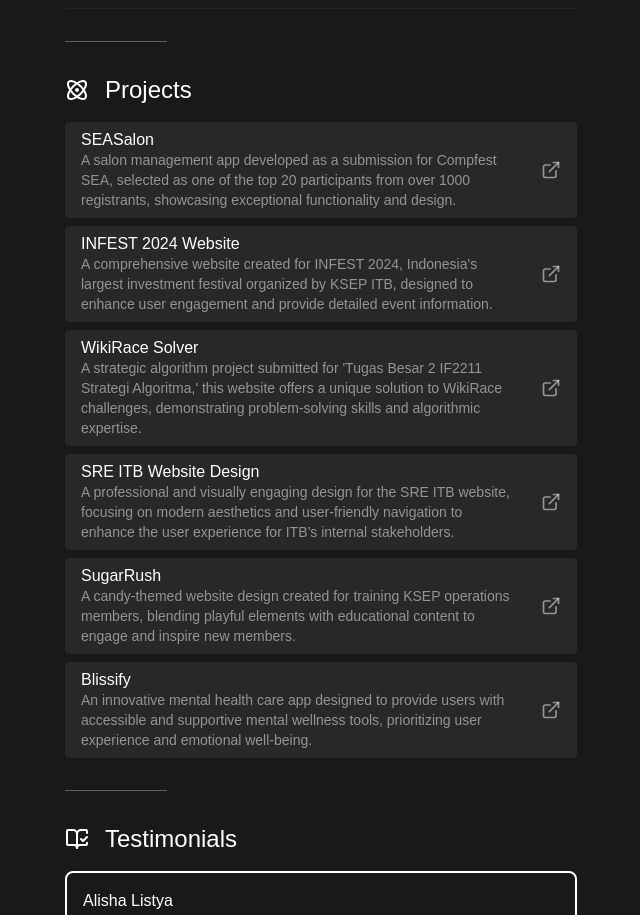
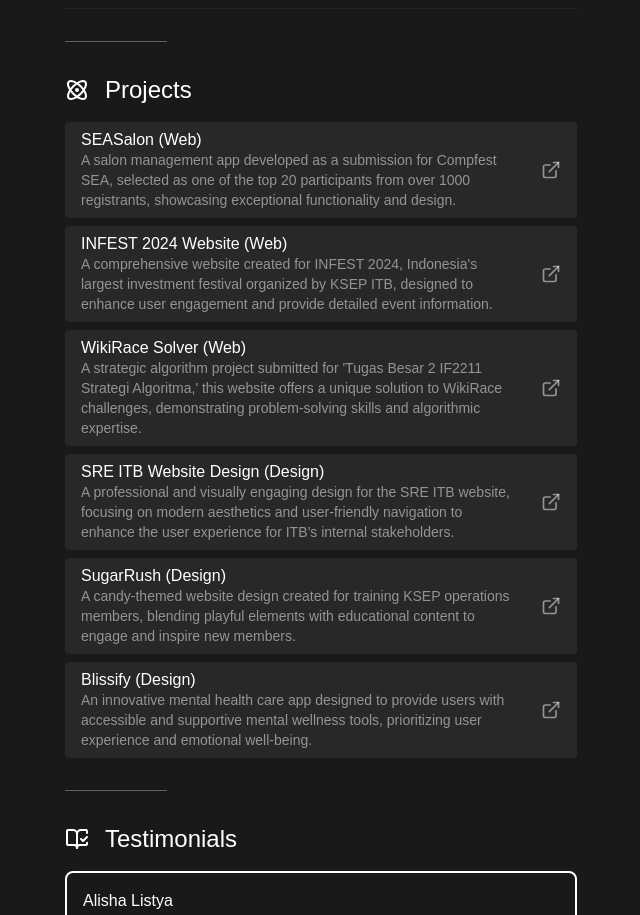
Before and after one commit to AtqiyaHaydar/QyChan, a Next.js app: page / in a window 1280 px wide. Shown: the part 1821-2736 px from the top of the page, without its empty margins (319-959 px from the left). Built offline with nearby package versions, Linux system fonts and the light colour scheme.

Commit message:
ref: web and design project:

```diff
--- a/components/Projects.tsx
+++ b/components/Projects.tsx
@@ -7,42 +7,42 @@
 const projects = [
   {
     id: 1,
-    name: "SEASalon",
+    name: "SEASalon (Web)",
     type: "Website",
     href: "https://github.com/AtqiyaHaydar/SEASalon",
     description: "A salon management app developed as a submission for Compfest SEA, selected as one of the top 20 participants from over 1000 registrants, showcasing exceptional functionality and design."
   },
   {
     id: 2,
-    name: "INFEST 2024 Website",
+    name: "INFEST 2024 Website (Web)",
     type: "Website",
     href: "https://infest-2024.vercel.app/",
     description: "A comprehensive website created for INFEST 2024, Indonesia's largest investment festival organized by KSEP ITB, designed to enhance user engagement and provide detailed event information."
   },
   {
     id: 3,
-    name: "WikiRace Solver",
+    name: "WikiRace Solver (Web)",
     type: "Website",
     href: "https://github.com/AtqiyaHaydar/Tubes2_PergiBahasa",
     description: "A strategic algorithm project submitted for 'Tugas Besar 2 IF2211 Strategi Algoritma,' this website offers a unique solution to WikiRace challenges, demonstrating problem-solving skills and algorithmic expertise."
   },
   {
     id: 4,
-    name: "SRE ITB Website Design",
+    name: "SRE ITB Website Design (Design)",
     type: "Design",
     href: "https://www.figma.com/design/7ZxQYz5u76LPvSIiQchcrY/SRE-ITB-IT-Development?node-id=584-132&t=QcFRqLWUphrVnd0b-1",
     description: "A professional and visually engaging design for the SRE ITB website, focusing on modern aesthetics and user-friendly navigation to enhance the user experience for ITB’s internal stakeholders."
   },
   {
     id: 5,
-    name: "SugarRush",
+    name: "SugarRush (Design)",
     type: "Design",
     href: "https://www.figma.com/design/AKSiZ4hEjoWdmO5CskgbJE/SugarRush---Training-1-KSEP-Operations?node-id=0-1&t=HCnbt8hxXIWXeomA-1",
     description: "A candy-themed website design created for training KSEP operations members, blending playful elements with educational content to engage and inspire new members."
   },
   {
     id: 6,
-    name: "Blissify",
+    name: "Blissify (Design)",
     type: "Design",
     href: "https://www.figma.com/design/CF7W83yUCMr2PSmt75o1UK/Blissify?node-id=0-1&t=yOvr72tFonTLlJKY-1",
     description: "An innovative mental health care app designed to provide users with accessible and supportive mental wellness tools, prioritizing user experience and emotional well-being."
```
